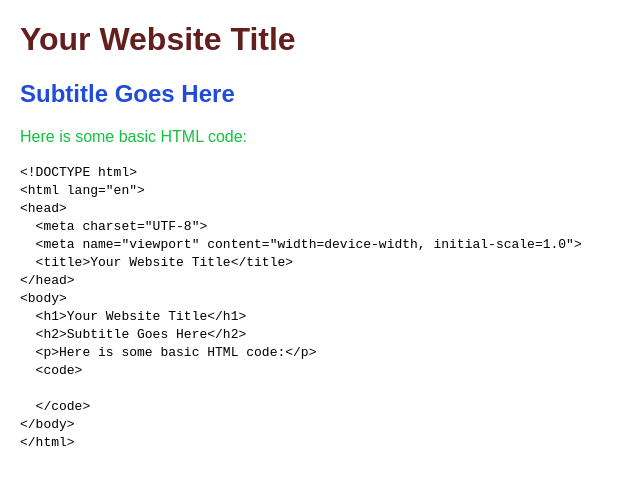
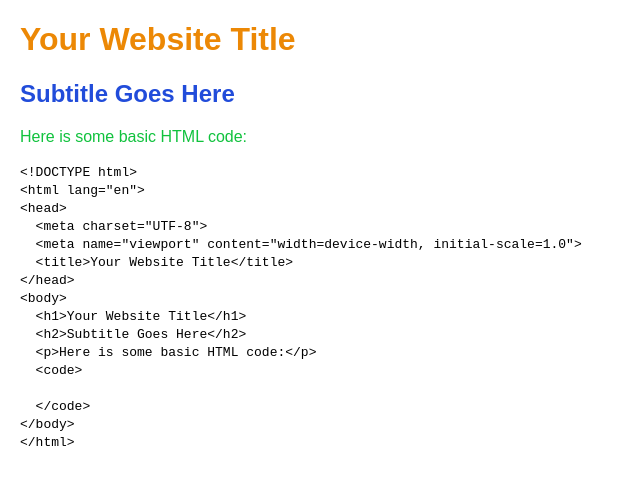
Before and after one commit to rk-webdesign/tales, a plain HTML site: page website/index.html in a window 1280 px wide. Shown: the whole page, without its empty margins (0-640 px from the left). Drawn offline with Linux system fonts and the light colour scheme.

Commit message:
chore: changed h1 to orange

```diff
--- a/website/index.html
+++ b/website/index.html
@@ -10,7 +10,7 @@
             margin: 20px;
         }
         h1 {
-            color: #631e1e;
+            color: #ec8805;
         }
         h2 {
             color: #214cda;
```
